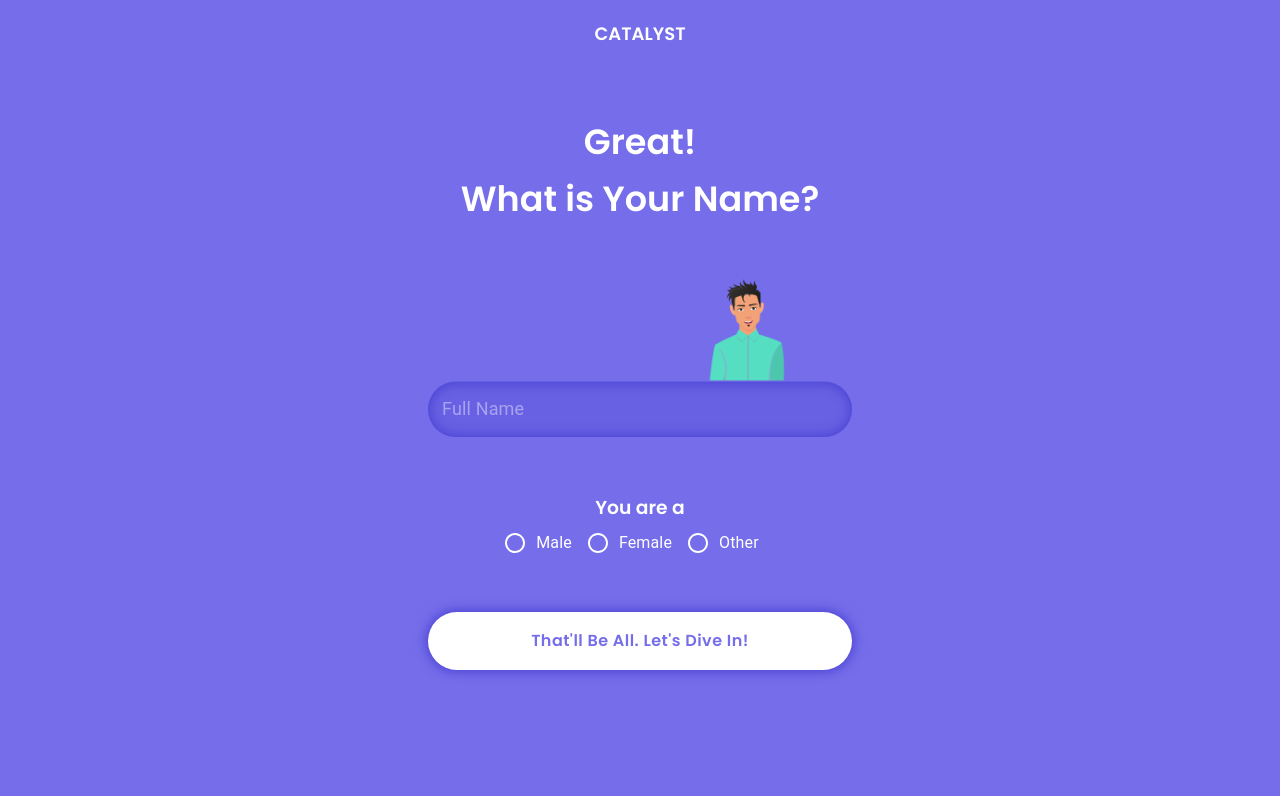
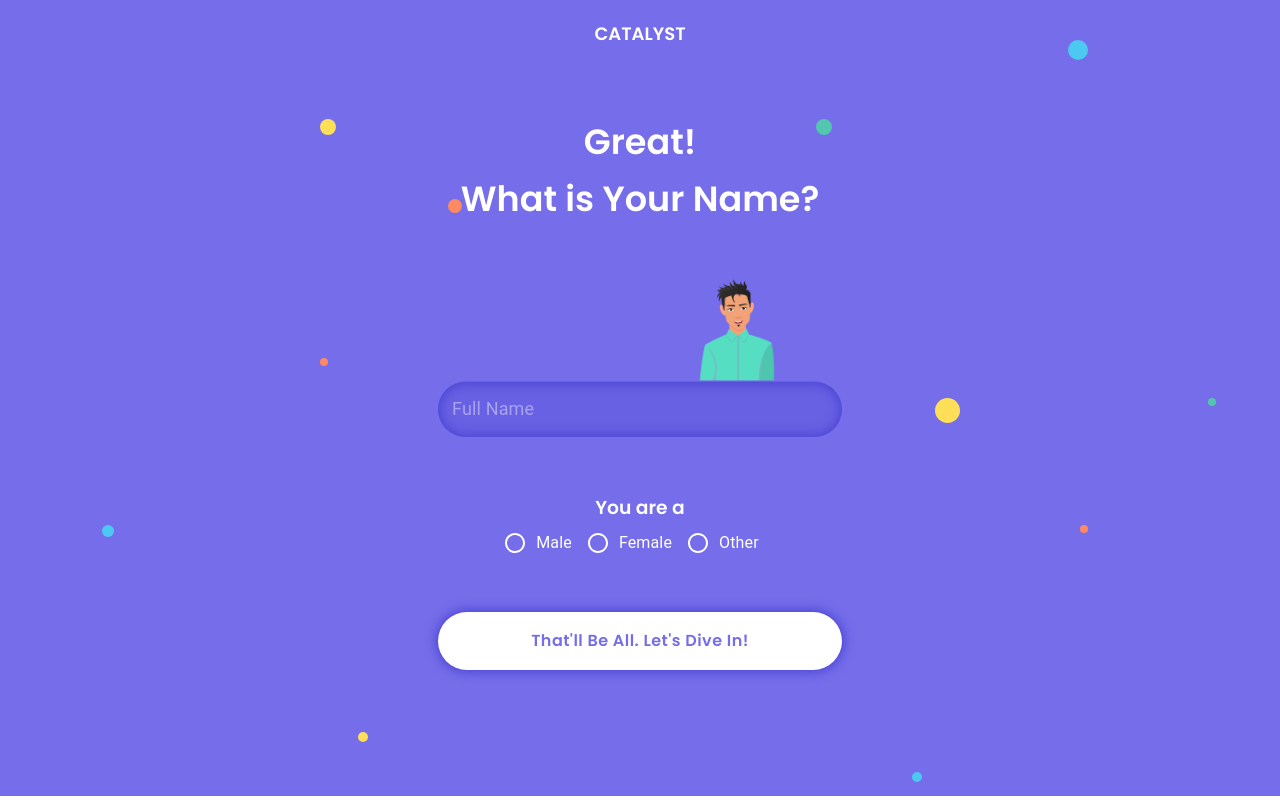
Before and after one commit to prasankumar26/candidate-web, a React (Create React App) app: page /what-your-name in a window 1280 px wide. Built offline with nearby package versions, Linux system fonts and the light colour scheme.

Commit message:
bug fixes

```diff
--- a/src/assets/style.css
+++ b/src/assets/style.css
@@ -60,16 +60,16 @@
     background: #FF8960;
     position: absolute;
     top: 35%;
-    left: 29%;
+    left: 18%;
 }
 .skyblue-round{
-    width: 8px;
-    height: 8px;
+    width: 10px;
+    height: 10px;
     border-radius: 50%;
     background: #4CC9F0;
     position: absolute;
-    top: 72%;
-    left: 22%;
+    top: 70%;
+    right: 93%;
 }
 .yellow-round{
     width: 25px;
@@ -87,7 +87,7 @@
     background: #FF8960;
     position: absolute;
     top: 60%;
-    right: 27%;
+    right: 14%;
 }
 .skyblue-round-right{
     width: 8px;
@@ -96,7 +96,7 @@
     background: #4CC9F0;
     position: absolute;
     top: 35%;
-    right: 21%;
+    right: 5%;
 }
 .yellow-round-right{
     width: 10px;
@@ -170,6 +170,117 @@
     padding: '15px, 40px, 15px, 40px' !important;
   }
 
+.round-one{
+    width: 20px;
+    height: 20px;
+    border-radius: 50%;
+    background: #4CC9F0;
+    position: absolute;
+    top: 5%;
+    right: 15%;
+}
+
+.round-two{
+    width: 16px;
+    height: 16px;
+    border-radius: 50%;
+    background: #FFDF57;
+    position: absolute;
+    top: 15%;
+    left: 25%;
+}
+
+.round-three{
+    width: 16px;
+    height: 16px;
+    border-radius: 50%;
+    background: #53C6AF;
+    position: absolute;
+    top: 15%;
+    right: 35%;
+}
+
+.round-four{
+    width: 14px;
+    height: 14px;
+    border-radius: 50%;
+    background: #FF8960;
+    position: absolute;
+    top: 25%;
+    left: 35%;
+}
+
+.round-five{
+    width: 8px;
+    height: 8px;
+    border-radius: 50%;
+    background: #FF8960;
+    position: absolute;
+    top: 45%;
+    left: 25%;
+}
+
+.round-six{
+    width: 25px;
+    height: 25px;
+    border-radius: 50%;
+    background: #FFDF57;
+    position: absolute;
+    top: 50%;
+    right: 25%;
+}
+
+.round-seven{
+    width: 8px;
+    height: 8px;
+    border-radius: 50%;
+    background: #53C6AF;
+    position: absolute;
+    top: 50%;
+    right: 5%;
+}
+
+.round-eight{
+    width: 8px;
+    height: 8px;
+    border-radius: 50%;
+    background: #FF8960;
+    position: absolute;
+    top: 66%;
+    right: 15%;
+}
+
+.round-nine{
+    width: 12px;
+    height: 12px;
+    border-radius: 50%;
+    background: #4CC9F0;
+    position: absolute;
+    top: 66%;
+    left: 8%;
+}
+
+.round-ten{
+    width: 10px;
+    height: 10px;
+    border-radius: 50%;
+    background: #FFDF57    ;
+    position: absolute;
+    top: 92%;
+    left: 28%;
+}
+
+.round-eleven{
+    width: 10px;
+    height: 10px;
+    border-radius: 50%;
+    background: #4CC9F0;
+    position: absolute;
+    top: 97%;
+    right: 28%;
+}
+
+
 @media only screen and (max-width: 991px) {
     .nav-desktop{
         display: none !important;
--- a/src/components/CssTextfield.jsx
+++ b/src/components/CssTextfield.jsx
@@ -19,7 +19,8 @@ export const CssTextField = styled(TextField)(({ theme }) => ({
         border: 'none',
         borderRadius: '99px',
         fontSize: '20px',
-        padding: '15px 30px'
+        padding: '15px 30px',
+        fontFamily: 'Poppins'
     },
 }));
 
--- a/src/index.css
+++ b/src/index.css
@@ -113,7 +113,10 @@ body h1,h2,h3,h4,h5,h6{
 
 @media only screen and (min-width: 991px) {
   .mx-lg-5{
-    margin: 0px 4em !important;
+    margin: 0px 14em !important;
+  }
+  .mx-lg-you{
+    margin: 0px 8em !important;
   }
 }
 
--- a/src/pages/auth/HelpYou.jsx
+++ b/src/pages/auth/HelpYou.jsx
@@ -9,7 +9,7 @@ const HelpYou = () => {
 
     return (
         <section className='opportunities-bg' style={{ height: '97vh' }}>
-            <Container maxWidth="sm" sx={{ position: 'relative', zIndex: '99' }}>
+            <Container maxWidth="md" sx={{ position: 'relative', zIndex: '99' }}>
                 <TopHeading />
 
                <Stack direction="row" justifyContent="center">
--- a/src/pages/auth/Opportunities.jsx
+++ b/src/pages/auth/Opportunities.jsx
@@ -109,7 +109,7 @@ const Opportunities = () => {
     return (
         <section className='opportunities-bg' style={{ height: '97vh' }}>
             <img src="/images/opportunities.png" alt="" className="img-fluid" style={{ position: 'absolute', bottom: '0', left: '10%', width: '300px' }} />
-            <Container maxWidth="sm" sx={{ position: 'relative', zIndex: '99' }}>
+            <Container maxWidth="md" sx={{ position: 'relative', zIndex: '99' }}>
                 <TopHeading />
 
                 <div className="mx-lg-5">
--- a/src/pages/auth/SignUp.jsx
+++ b/src/pages/auth/SignUp.jsx
@@ -9,7 +9,7 @@ import { CssTextField } from '../../components/CssTextfield';
 
 const SignUp = () => {
     return (
-        <section className='signup-bg' style={{ height: '100vh' }}>
+        <section className='signup-bg' style={{ height: '100vh', overflowX: 'hidden' }}>
             <img src="/images/signup-one.png" alt="" className="img-fluid" style={{ position: 'absolute', width: '100px' }} />
             <img src="/images/signup-six.png" alt="" className="img-fluid" style={{ position: 'absolute', bottom: '10%', right: '0', width: '100px' }} />
             <span className='orange-round'></span>
@@ -17,14 +17,14 @@ const SignUp = () => {
             <span className='orange-round-right'></span>
             <span className='yellow-round-right'></span>
             <span className='skyblue-round-right'></span>
-            <Container maxWidth="sm" sx={{ position: 'relative', zIndex: '99' }}>
+            <Container maxWidth="md" sx={{ position: 'relative', zIndex: '99' }}>
                 <img src="/images/signup-two.png" alt="" className="img-fluid" style={{ zIndex: '1', position: 'absolute', top: '2%', right: '-4%', width: '100px' }} />
                 <span className='yellow-round'></span>
                 <img src="/images/signup-three.png" alt="" className="img-fluid" style={{ zIndex: '-1', position: 'absolute', top: '42%', left: '-10%', width: '100px' }} />
                 <img src="/images/signup-four.png" alt="" className="img-fluid" style={{ zIndex: '-1', position: 'absolute', top: '42%', right: '-14%', width: '100px' }} />
                 <img src="/images/signup-five.png" alt="" className="img-fluid" style={{ position: 'absolute', bottom: '10%', left: '-20%', width: '100px' }} />
                 <TopHeading />
-                <Box className="bg-white roundedten" style={{ padding: '10px 20px' }} >
+                <Box className="bg-white roundedten" style={{ padding: '10px 80px' }} >
                     <h2 className='text-center' style={{ padding: '20px 0px', fontSize: '35px', zIndex: '99', position: 'relative' }}>We're glad you're aboard!</h2>
                     <CssTextField
                         id="outlined-basic"
--- a/src/pages/auth/WhatYourName.jsx
+++ b/src/pages/auth/WhatYourName.jsx
@@ -45,9 +45,19 @@ const WhatYourName = () => {
 
     return (
         <section className='signup-bg' style={{ height: '97vh' }}>
-            <Container maxWidth="sm" sx={{ position: 'relative', zIndex: '99' }}>
+             <span className='round-one'></span>
+             <span className='round-two'></span>
+             <span className='round-three'></span>
+             <span className='round-four'></span>
+             <span className='round-five'></span>
+             <span className='round-six'></span>
+             <span className='round-seven'></span>
+             <span className='round-eight'></span>
+             <span className='round-nine'></span>
+             <span className='round-ten'></span>
+             <span className='round-eleven'></span>
+            <Container maxWidth="md" sx={{ position: 'relative', zIndex: '99' }}>
                 <TopHeading />
-
                 <div className="text-center mt-5 mb-5">
                     <h2 className='text-white' style={{fontSize: '35px'}}>Great!</h2>
                     <h2 className='text-white mt-1' style={{fontSize: '35px'}}>What is Your Name?</h2>
```
Also changed, not shown: src/pages/auth/YouWantTo.jsx (+4 -4 lines).
